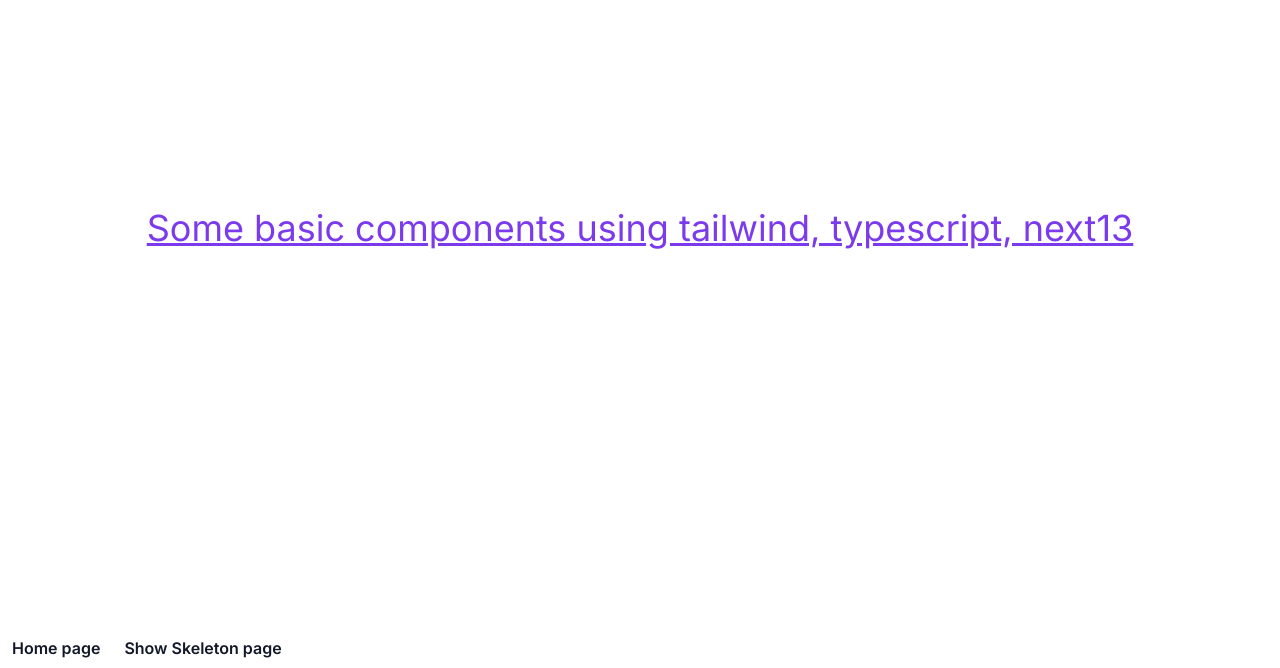
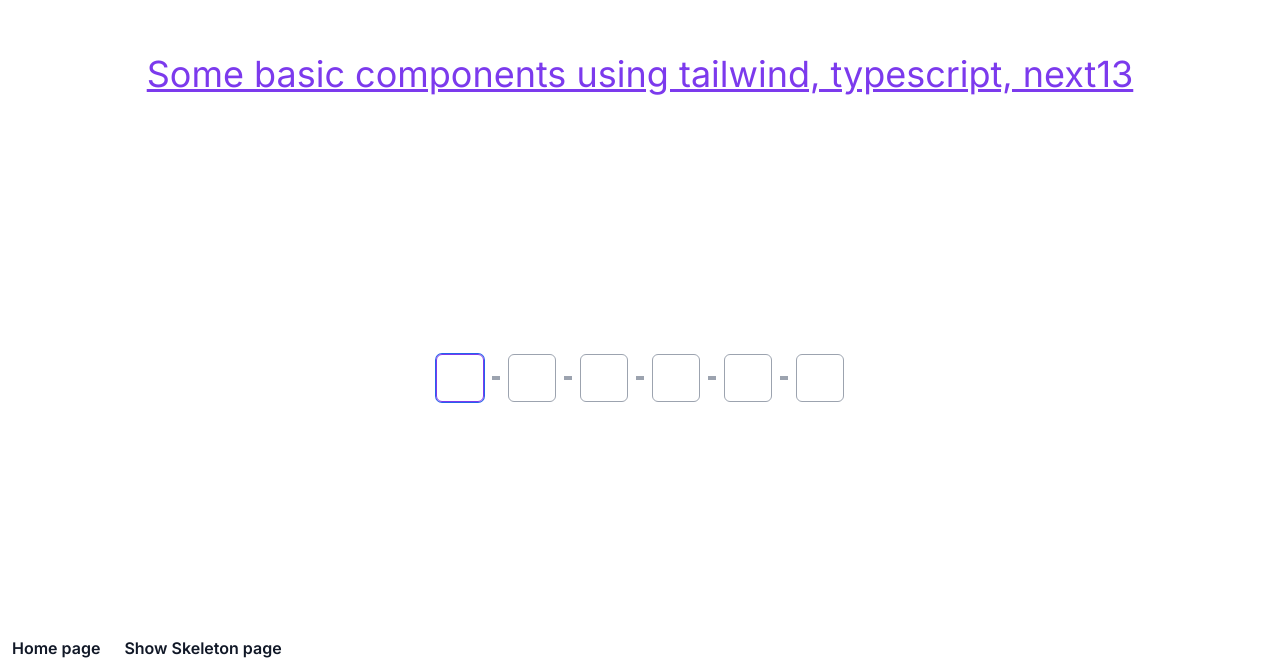
Before and after one commit to mdahtotul/next13_typescript_basic_components, a Next.js app: page /show-skeleton in a window 1280 px wide. Shown: the part 172-840 px from the top of the page. Built offline with nearby package versions, Linux system fonts and the light colour scheme.

Commit message:
otp getter

```diff
--- /dev/null
+++ b/app/components/OtpField/OtpField.tsx
@@ -0,0 +1,60 @@
+"use client";
+
+import { FC, Fragment, useEffect, useRef, useState } from "react";
+
+interface OtpFieldProps {}
+
+let currentOtpIdx: number = 0;
+
+const OtpField: FC<OtpFieldProps> = () => {
+  const [otp, setOtp] = useState<string[]>(new Array(6).fill(""));
+  const [activeOtpIdx, setActiveOtpIdx] = useState<number>(0);
+
+  const inputRef = useRef<HTMLInputElement>(null);
+
+  const handleChange = (e: React.ChangeEvent<HTMLInputElement>): void => {
+    const { value } = e.target;
+    const newOTP: string[] = [...otp];
+    newOTP[currentOtpIdx] = value.substring(value.length - 1);
+    if (!value) setActiveOtpIdx(currentOtpIdx - 1);
+    else setActiveOtpIdx(currentOtpIdx + 1);
+    setOtp(newOTP);
+  };
+
+  const handleKeyDown = (
+    e: React.KeyboardEvent<HTMLInputElement>,
+    idx: number
+  ): void => {
+    const { key } = e;
+    currentOtpIdx = idx;
+    if (key === "Backspace") {
+      setActiveOtpIdx(currentOtpIdx - 1);
+    }
+  };
+
+  useEffect(() => {
+    inputRef.current?.focus();
+  }, [activeOtpIdx]);
+
+  return (
+    <div className="h-full flex justify-center items-center space-x-2">
+      {otp.map((_, i) => (
+        <Fragment key={i}>
+          <input
+            ref={i === activeOtpIdx ? inputRef : null}
+            value={otp[i]}
+            type="number"
+            className="form-input w-12 h-12 rounded-md bg-transparent outline-none text-center font-semibold text-sl border-gray-400 focus:border-violet-600 focus:text-gray-700 text-gray-400 transition spin-button-none"
+            onChange={handleChange}
+            onKeyDown={(e) => handleKeyDown(e, i)}
+          />
+          {i === otp.length - 1 ? null : (
+            <span className="w-2 py-0.5 bg-gray-400" />
+          )}
+        </Fragment>
+      ))}
+    </div>
+  );
+};
+
+export default OtpField;
--- a/app/globals.css
+++ b/app/globals.css
@@ -1,3 +1,8 @@
+.spin-button-none::-webkit-inner-spin-button,
+.spin-button-none::-webkit-outer-spin-button {
+  appearance: none;
+}
+
 @tailwind base;
 @tailwind components;
 @tailwind utilities;
--- a/app/show-skeleton/loading.tsx
+++ b/app/show-skeleton/loading.tsx
@@ -1,15 +1,15 @@
-import LoadingModal from "../components/Modals/LoadingModal";
+// import LoadingModal from "../components/Modals/LoadingModal";
 import CardSkeleton from "../components/Skeletons/CardSkeleton";
 
 const ShowSkeletonLoading = () => {
   return (
-    <LoadingModal>
-      <div className="grid grid-cols-1 md:grid-cols-2 lg:grid-cols-3">
-        {[...Array(6)].map((_, i) => (
-          <CardSkeleton key={i} />
-        ))}
-      </div>
-    </LoadingModal>
+    // <LoadingModal>
+    <div className="grid grid-cols-1 md:grid-cols-2 lg:grid-cols-3 w-screen h-screen place-items-center">
+      {[...Array(6)].map((_, i) => (
+        <CardSkeleton key={i} />
+      ))}
+    </div>
+    // </LoadingModal>
   );
 };
 
--- a/app/show-skeleton/page.tsx
+++ b/app/show-skeleton/page.tsx
@@ -1,9 +1,12 @@
+import OtpField from "../components/OtpField/OtpField";
+
 export default function ShowSkeleton() {
   return (
     <main className="flex min-h-screen flex-col items-center justify-around p-24">
       <h1 className="text-2xl md:text-3xl lg:text-4xl text-violet-600 underline">
         Some basic components using tailwind, typescript, next13{" "}
       </h1>
+      <OtpField />
     </main>
   );
 }
```
